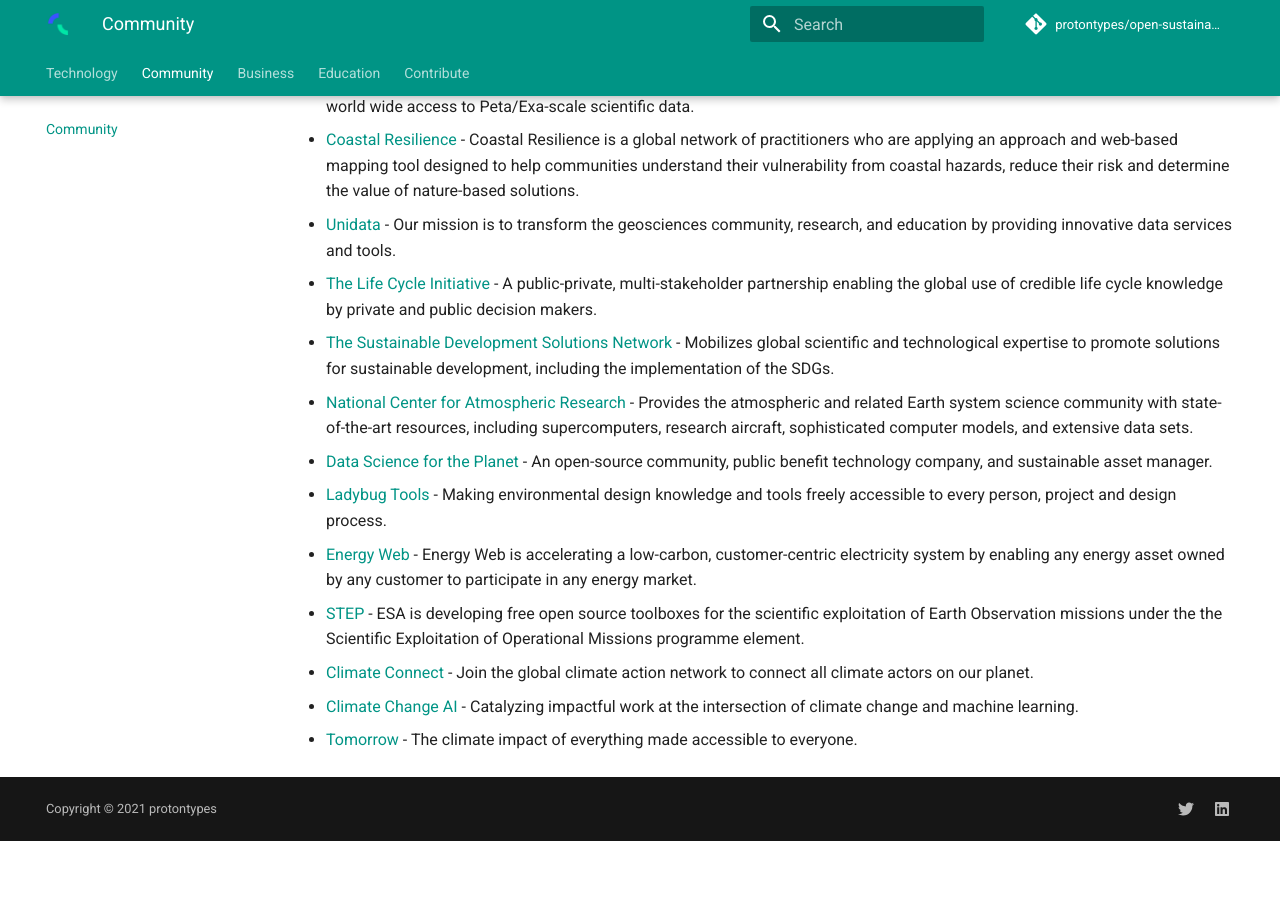
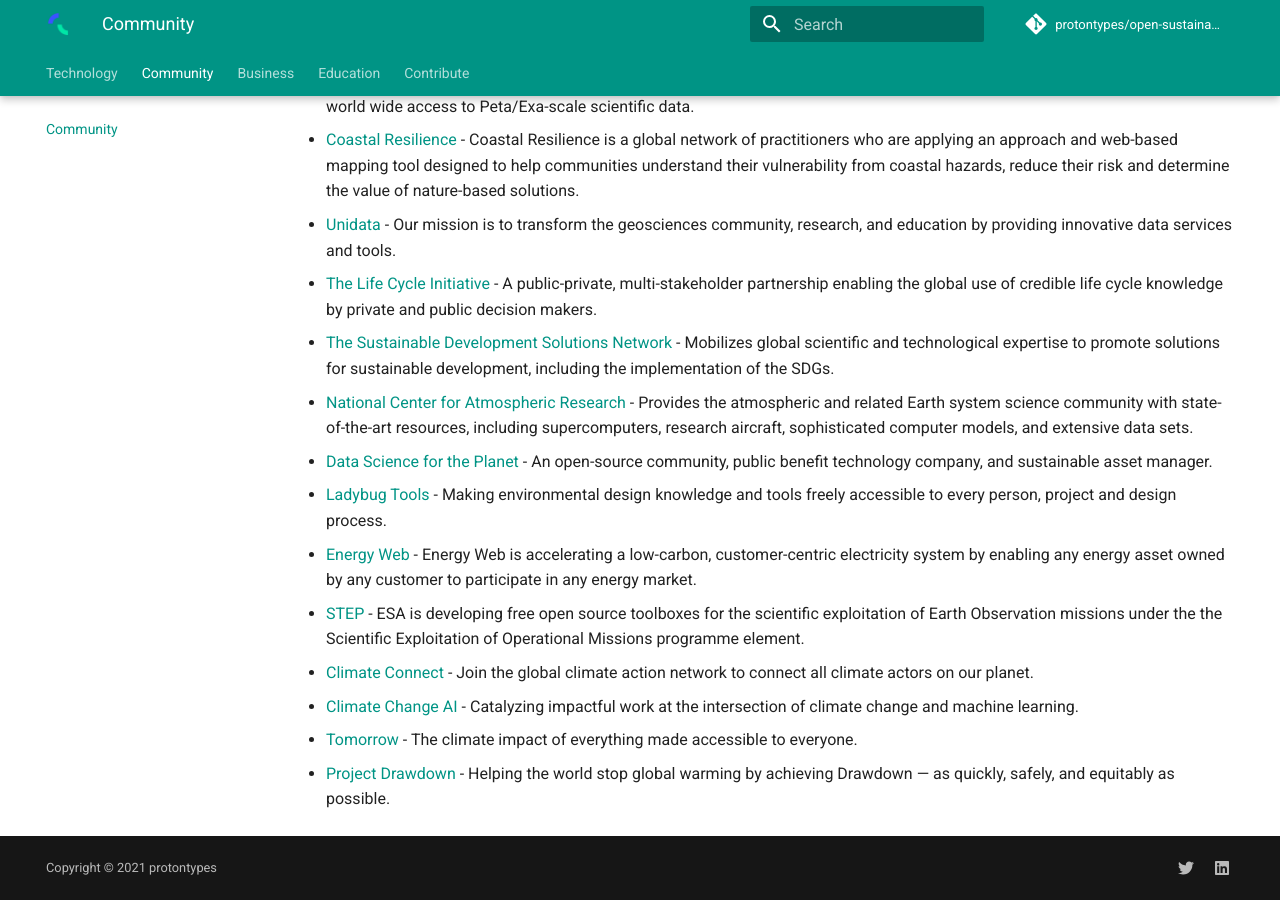
Before and after one commit to protontypes/open-sustainable-technology, an MkDocs documentation site: the page built from docs/community.md, in a window 1280 px wide and 900 px high, scrolled down 1708 px. Built offline with MkDocs 1.6.1 and Material for MkDocs 9.7.7, drawn with Linux system fonts in a browser that asks for light colours; comment, search, counter and statistics services are not loaded; before the commit the page ends 2549 px from its top, so only the background shows below that.

Commit message:
Added Project Drawdown toth Community List

```diff
--- a/docs/community.md
+++ b/docs/community.md
@@ -45,3 +45,4 @@
 - [Climate Connect](https://climateconnect.earth/) - Join the global climate action network to connect all climate actors on our planet.
 - [Climate Change AI](https://www.climatechange.ai/) - Catalyzing impactful work at the intersection of climate change and machine learning.
 - [Tomorrow](https://github.com/tmrowco) - The climate impact of everything made accessible to everyone.
+- [Project Drawdown](https://drawdown.org/) - Helping the world stop global warming by achieving Drawdown — as quickly, safely, and equitably as possible.
```
